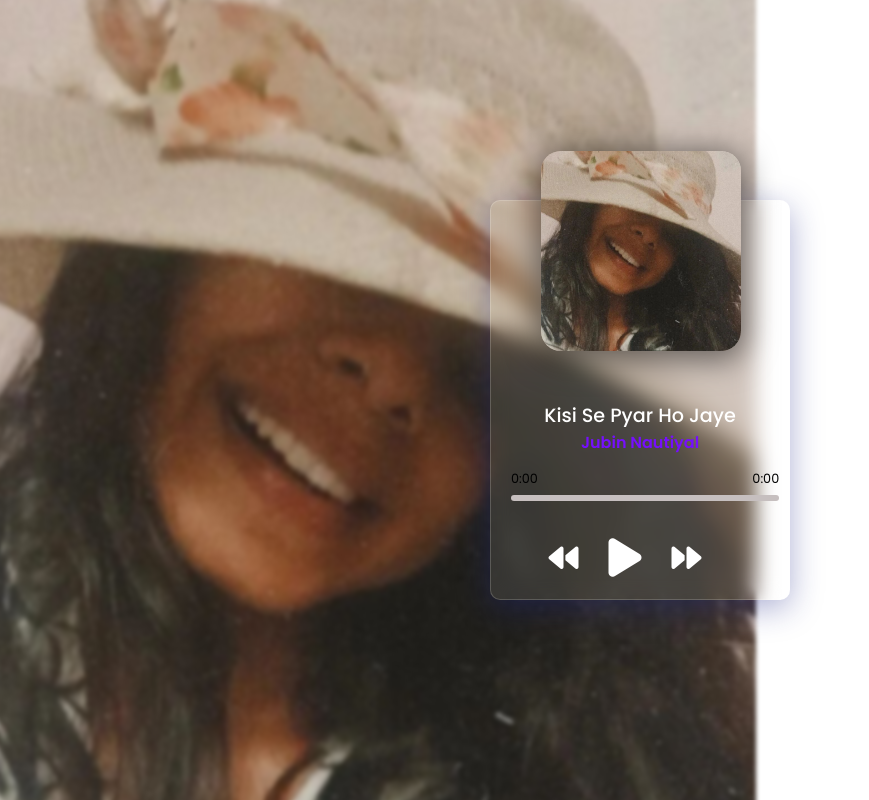
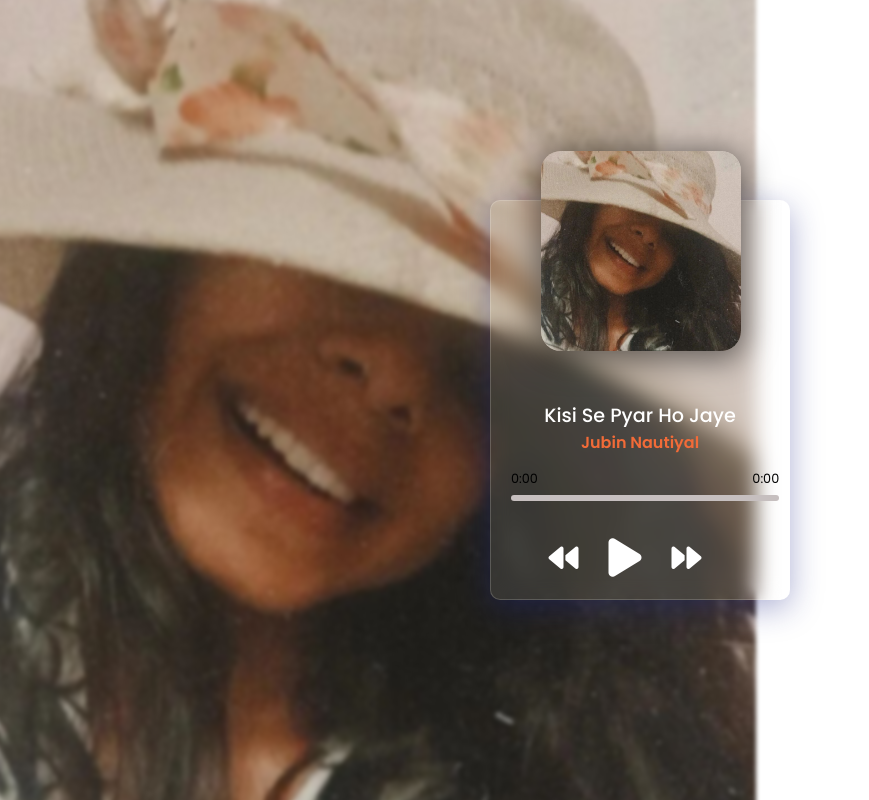
Before and after one commit to MelodicAnni/mymusic-2, a plain HTML site: page index.html in a window 1280 px wide. Shown: the whole page, without its empty margins (0-869 px from the left). Drawn offline with Linux system fonts and the light colour scheme.

Commit message:
Update styles.css

```diff
--- a/styles.css
+++ b/styles.css
@@ -73,7 +73,7 @@ h2 {
 h3 {
   font-size: 1rem;
   text-align: center;
-  color: #760ffd;
+  color: #F26B38;
 }
 .player_progress {
   background-color: #c6bfbf;
```
